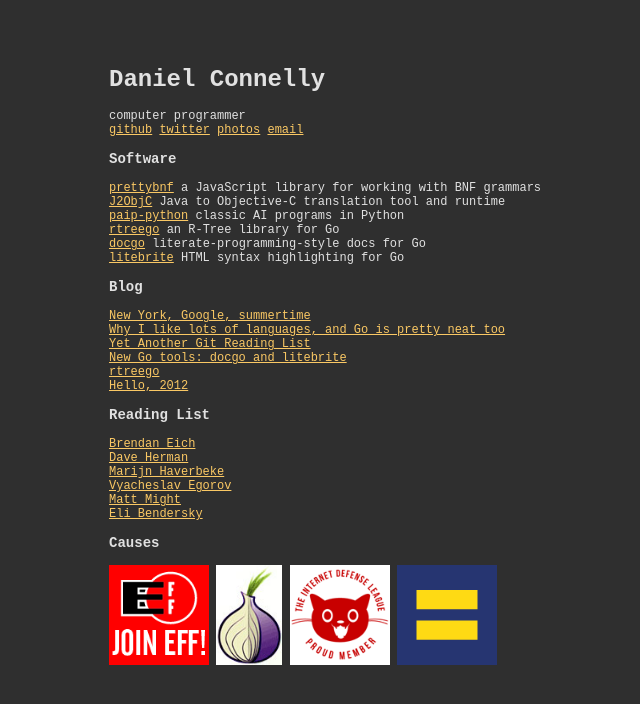
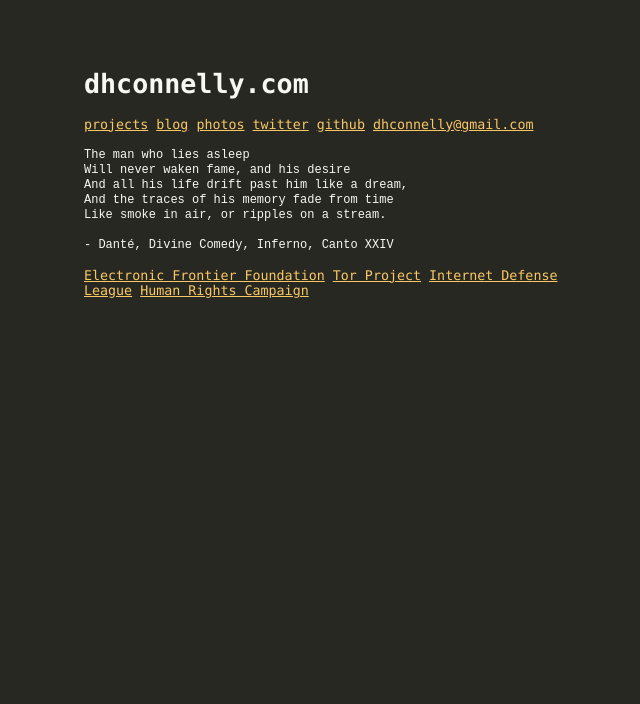
Before and after one commit to dhconnelly/dhconnelly.github.io, a Jekyll site: the page built from index.html, in a window 1280 px wide. Shown: the top 704 px of the page, without its empty margins (306-946 px from the left). Built offline with Jekyll 4.4.1, drawn with Linux system fonts in a browser that asks for light colours; some web fonts are replaced.

Commit message:
restyle, move blog base

```diff
--- a/_config.yml
+++ b/_config.yml
@@ -1,3 +1,3 @@
 safe: true
 auto: true
-permalink: /:year/:month/:title.html
+permalink: /blog/:year/:month/:title.html
--- a/_layouts/post.html
+++ b/_layouts/post.html
@@ -12,4 +12,7 @@
 </section>
 
 <footer>
+  <nav class="leaf-nav">
+    <a href="/blog/index.html">back</a>
+  </nav>
 </footer>
--- a/index.html
+++ b/index.html
@@ -4,84 +4,34 @@
 ---
 
 <header>
-  <h1>Daniel Connelly</h1>
-  <summary>computer programmer</summary>
-  <nav>
+  <h1>dhconnelly.com</h1>
+    <a href="/projects">projects</a>
+    <a href="/blog">blog</a>
+    <a href="/photos">photos</a>
+    <a href="https://twitter.com/dhconnelly">twitter</a>
     <a href="https://github.com/dhconnelly">github</a>
-    <a href="https://twitter.com/dhconnelly">twitter</a>
-    <a href="/photos.html">photos</a>
-    <a href="mailto:dhconnelly@gmail.com">email</a>
-  </nav>
+    <a href="mailto:dhconnelly@gmail.com">dhconnelly@gmail.com</a>
 </header>
 
-<section class="main-section" id="projects">
+<section class="main-section" id="quote">
   <header>
-    <h3>Software</h3>
+    <h3></h3>
   </header>
+  <pre><code>The man who lies asleep
+Will never waken fame, and his desire
+And all his life drift past him like a dream,
+And the traces of his memory fade from time
+Like smoke in air, or ripples on a stream.
 
-  <ul>
-    <li>
-    	<a href="http://dhconnelly.github.com/prettybnf">prettybnf</a>
-    	<summary>a JavaScript library for working with BNF grammars</summary>
-    </li>
-    <li>
-    	<a href="https://code.google.com/p/j2objc/">J2ObjC</a>
-    	<summary>Java to Objective-C translation tool and runtime</summary>
-    </li>
-    <li>
-      <a href="http://dhconnelly.github.com/paip-python">paip-python</a>
-      <summary>classic AI programs in Python</summary>
-    </li>
-    <li>
-      <a href="http://dhconnelly.github.com/rtreego">rtreego</a>
-      <summary>an R-Tree library for Go</summary>
-    </li>
-    <li>
-      <a href="http://dhconnelly.github.com/docgo">docgo</a>
-      <summary>literate-programming-style docs for Go</summary>
-    </li>
-    <li>
-      <a href="http://dhconnelly.github.com/litebrite">litebrite</a>
-      <summary>HTML syntax highlighting for Go</summary>
-    </li>
-  </ul>
-</section>
-
-<section class="main-section" id="blog">
-  <header>
-    <h3>Blog</h3>
-  </header>
-
-  <ul>
-    {% for post in site.posts %}
-    <li><a href="{{ post.url }}">{{ post.title }}</a></li>
-    {% endfor %}
-
-    <li><a href="http://dhconnelly.blogspot.com/2012/01/hello-2012.html">Hello,
-	2012</a></li>
-  </ul>
-</section>
-
-<section class="main-section" id="reading-list">
-  <header>
-    <h3>Reading List</h3>
-  </header>
-  <ul>
-    <li><a href="https://brendaneich.com/">Brendan Eich</a></li>
-    <li><a href="http://calculist.org/">Dave Herman</a></li>
-    <li><a href="http://marijnhaverbeke.nl/blog/">Marijn Haverbeke</a></li>
-    <li><a href="http://mrale.ph/">Vyacheslav Egorov</a></li>
-    <li><a href="http://matt.might.net/articles/">Matt Might</a></li>
-    <li><a href="http://eli.thegreenplace.net/">Eli Bendersky</a></li>
-  </ul>
+- Danté, Divine Comedy, Inferno, Canto XXIV</code></pre>
 </section>
 
 <section class="main-section" id="causes">
   <header>
-    <h3>Causes</h3>
+    <h3></h3>
   </header>
-  <a href="https://www.eff.org"><img height="100" src="img/eff.png" alt="Join EFF!"></a>
-  <a href="https://www.torproject.org"><img height="100" src="img/onion.jpg"></a>
-  <a href="http://internetdefenseleague.org"><img height="100" src="img/idl.png" alt="Member of The Internet Defense League" /></a>
-  <a href="http://www.hrc.org/"><img height="100" src="img/hrc.png"></a>
+  <a href="https://www.eff.org">Electronic Frontier Foundation</a>
+  <a href="https://www.torproject.org">Tor Project</a>
+  <a href="http://internetdefenseleague.org">Internet Defense League</a>
+  <a href="http://www.hrc.org/">Human Rights Campaign</a>
 </section>
--- a/style.css
+++ b/style.css
@@ -1,22 +1,31 @@
 body {
-    font-family: 'Droid Sans Mono', monospace;
-    font-size: 12px;
-    background-color: rgb(47,47,47);
-    color: rgb(225,225,225);
+    font-family: 'Monaco', monospace;
+    font-size: 10pt;
+    background-color: #272822;
+    color: #F8F8F2;
     margin: auto;
-    width: 450px;
+    width: 500px;
     padding-top: 50px;
     padding-bottom: 50px;
 }
+
 a, a:link, a:visited {
     color: rgb(250,200,100);
 }
 a:active, a:hover {
     text-decoration: none;
 }
+
 blockquote {
     color: #8CBE64;
 }
+ul {
+    padding-left: 20px;
+}
+li {
+    list-style-type: square;
+}
+
 .main-section ul {
     padding-left: 0;
 }
@@ -26,3 +35,20 @@
 .main-section summary {
     display: inline;
 }
+.main-section li time {
+    width: 96px;
+    margin-left: -96px;
+}
+
+.blog-entry {
+    font-family: 'Georgia', serif;
+    text-align: justify;
+    font-size: 12pt;
+}
+
+code {
+    padding: 0;
+    margin: 0;
+    font-family: 'Droid Sans Mono', monospace;
+    font-size: 12px;
+}
```
Also changed, not shown: other parts of _layouts/post.html (+1 -1 lines), _layouts/leaf.html (deleted, +0 -9 lines), _layouts/sub.html (added, +11 -0 lines), blog/index.html (added, +36 -0 lines), photos.html (deleted, +0 -34 lines), photos/index.html (added, +34 -0 lines), projects/index.html (added, +37 -0 lines).
